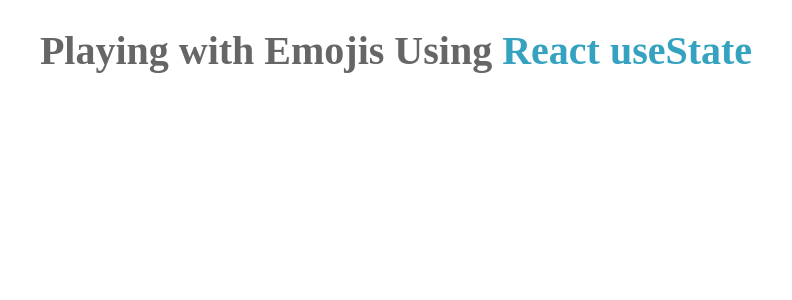
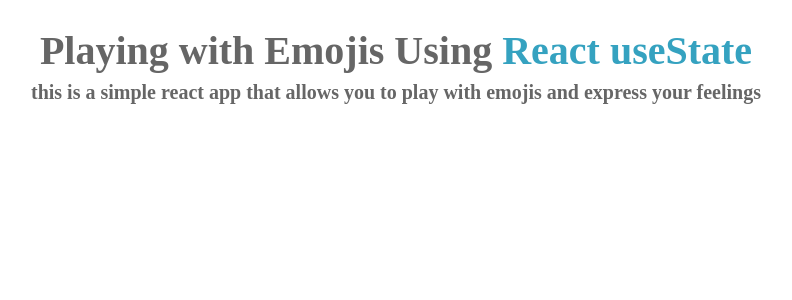
Before and after one commit to ANSHUMANMOREY7/usestate-web, a React (Vite) app: page / in a window 1280 px wide. Shown: the top 300 px of the page, without its empty margins (244-1036 px from the left). Built offline with nearby package versions, Linux system fonts and the light colour scheme.

Commit message:
discription line added

```diff
--- a/src/Home.css
+++ b/src/Home.css
@@ -8,3 +8,10 @@
 .highlight-head{
     color: #35a2c0;
 }
+.sub-head {
+    text-align: center;
+    color: #666666;
+    font-size: 20px;
+    margin-top: -20px;
+    margin-bottom: 40px;
+}
--- a/src/Home.jsx
+++ b/src/Home.jsx
@@ -3,6 +3,7 @@
 return (
     <div>
         <h1 className="head">Playing with Emojis Using <span className='highlight-head'> React useState </span></h1>
+        <h2 className='sub-head'>this is a simple react app that allows you to play with emojis and express your feelings</h2>
     </div>
 );
 }
```
